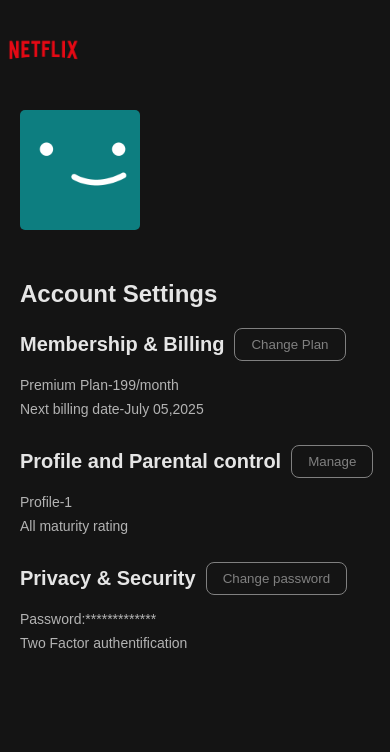
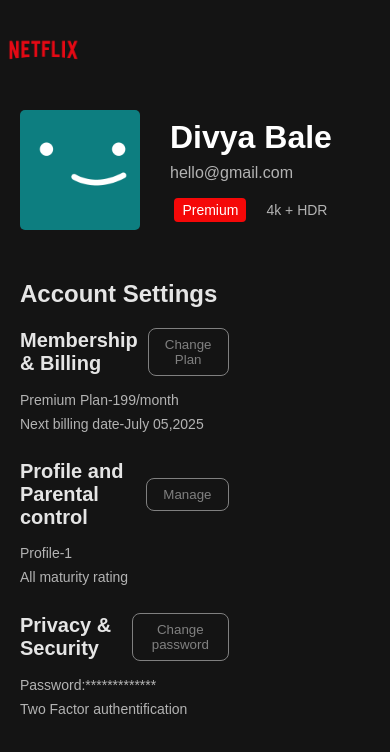
Before and after one commit to Divya-23-spec/Netfix-clone, a plain HTML site: page profile-details.html in a window 390 px wide. Shown: the top 752 px of the page. Drawn offline with Linux system fonts and the light colour scheme.

Commit message:
Update profile-details.css

```diff
--- a/profile-details.css
+++ b/profile-details.css
@@ -128,7 +128,7 @@
        display: flex;
        flex-direction: row;
        margin-left: 0;
-        justify-content:space-between;
+
 
     }
     body{
@@ -141,13 +141,13 @@
     }
     .profile-info{
         display: flex;
-        flex-direction: row;
+        flex-direction:column;
     }
     .membership-info{
         justify-content: center;
     }
     .setting-grid{
-       grid-template-columns: 1fr;
+       grid-template-columns: 0.1fr;
 
 
     }
```
